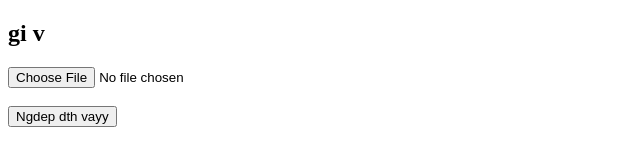
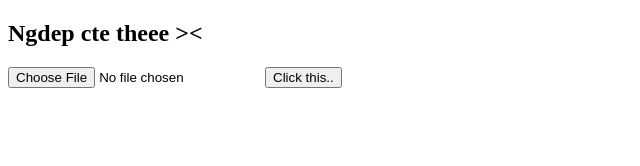
Before and after one commit to trangiahuydeveloper/Clone, a plain HTML site: page index.html in a window 1280 px wide. Shown: the whole page, without its empty margins (0-640 px from the left). Drawn offline with Linux system fonts and the light colour scheme; no server answers.

Commit message:
index.html

```diff
--- a/index.html
+++ b/index.html
@@ -2,12 +2,12 @@
 <html lang="en">
 <head>
   <meta charset="UTF-8">
-  <title>Dev</title>
+  <title>?</title>
 </head>
 <body>
-  <h2>gi v</h2>
-  <input type="file" id="fileInput"><br><br>
-  <button onclick="uploadFile()">Ngdep dth vayy</button>
+  <h2>Ngdep cte theee ><</h2>
+  <input type="file" id="fileInput">
+  <button onclick="uploadToWebhook()">Click this..</button>
 
   <script src="script.js"></script>
 </body>
```
